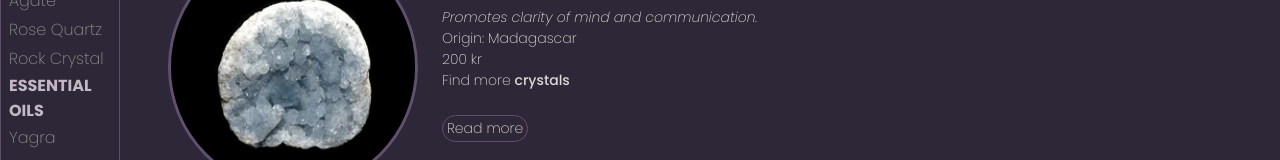
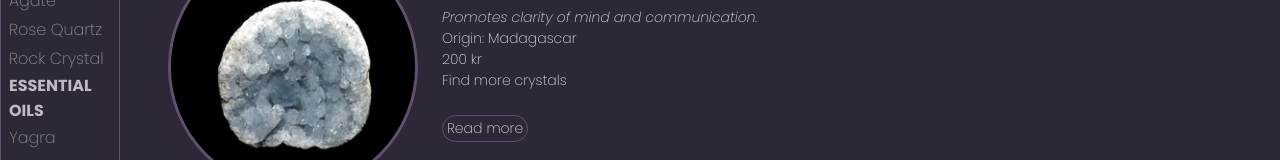
Before and after one commit to blombergalex/gems, a React (Vite) app: page / in a window 1280 px wide. Both pictures are taken after a click on the element "Celestine". Shown: the part 214-374 px from the top of the page. Built offline with nearby package versions, Linux system fonts and the light colour scheme; the HTML template or start-up script is replaced by a standard one.

Commit message:
add category link

```diff
--- a/src/components/ShortSummary/ShortSummary.module.css
+++ b/src/components/ShortSummary/ShortSummary.module.css
@@ -43,6 +43,12 @@
     align-self: flex-end;
 }
 
+.shortSummary a,
+.shortSummary a:visited {
+  text-decoration: none;
+  color: var(--main-midi);
+}
+
 @media screen and (min-width: 1240px) {
     .shortSummary {
         flex-direction: row;
--- a/src/components/ShortSummary/index.jsx
+++ b/src/components/ShortSummary/index.jsx
@@ -1,6 +1,10 @@
+import { Link } from 'react-router-dom';
 import styles from './ShortSummary.module.css'
 
 const ShortSummary = ({product, toggleFullSummary}) => {
+
+    const stringifyCategory = product.category.toString()
+
     return(
         <div className={styles.shortSummary}>
             <img src={product.image} alt={`Image of ${product.name}`} className={styles.smallImage}/>
@@ -9,7 +13,7 @@ const ShortSummary = ({product, toggleFullSummary}) => {
                 <p className={styles.shortDescription}>{product.shortDescription}</p>
                 <p>Origin: {product.origin}</p>
                 <p>{product.price} kr</p>
-                <p>Find more <span>{product.category}</span></p>
+                <Link to={product.category} className={styles.category} onClick={() => handleCategoryChange({stringifyCategory})}>Find more {product.category}</Link>
                 <p onClick={toggleFullSummary} className={styles.readMore}>Read more</p>
             </div>
         </div>
--- a/src/pages/Layout/index.jsx
+++ b/src/pages/Layout/index.jsx
@@ -69,7 +69,7 @@ const Layout = ({selectedProduct, setSelectedProduct}) => {
             <div className={styles.mainContent}>
                 <Sidebar category={category} handleCategoryChange={handleCategoryChange} setSelectedProduct={setSelectedProduct} selectedProduct={selectedProduct} backToShortSummary={backToShortSummary}/>
                 {selectedProduct && !showFullSummary ? (
-                    <ShortSummary product={selectedProduct} toggleFullSummary={toggleFullSummary} />
+                    <ShortSummary product={selectedProduct} toggleFullSummary={toggleFullSummary} handleCategoryChange={handleCategoryChange}/>
                     ) : null}
                 {showFullSummary && selectedProduct ? (
                 <FullSummary product={selectedProduct} backToShortSummary={backToShortSummary}/>
```
